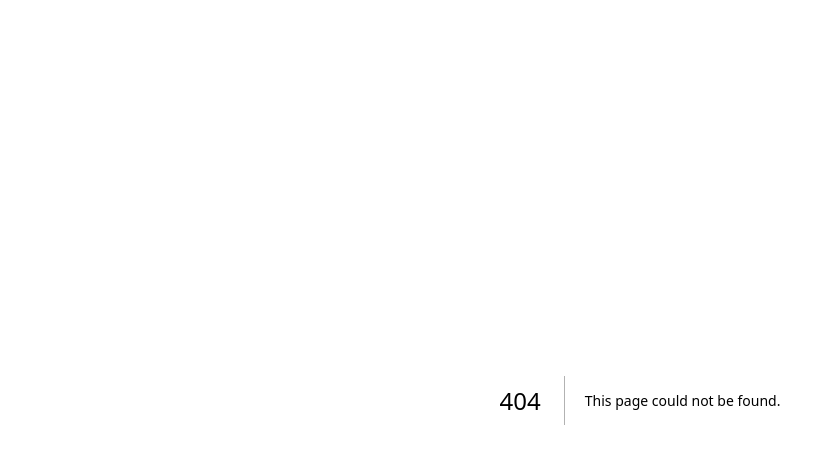
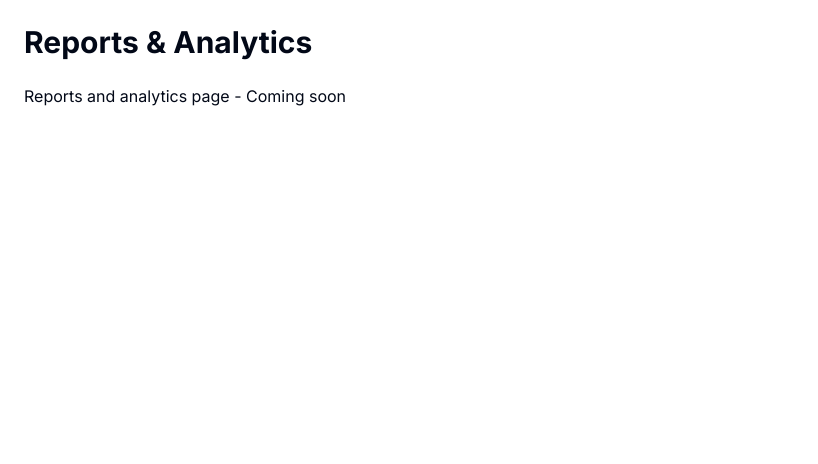
Before and after one commit to nzkritik/property-manager, a Next.js app: page /reports in a window 1280 px wide. Before the commit this address had no page. Shown: the top 464 px of the page, without its empty margins (0-818 px from the left). Built offline with nearby package versions, Linux system fonts and the light colour scheme.

Commit message:
placeholder pages

```diff
--- /dev/null
+++ b/src/app/properties/page.tsx
@@ -0,0 +1,8 @@
+export default function PropertiesPage() {
+  return (
+    <div className="container mx-auto p-6">
+      <h1 className="text-3xl font-bold mb-6">Properties</h1>
+      <p>Property management page - Coming soon</p>
+    </div>
+  );
+}
--- /dev/null
+++ b/src/app/reports/page.tsx
@@ -0,0 +1,8 @@
+export default function ReportsPage() {
+  return (
+    <div className="container mx-auto p-6">
+      <h1 className="text-3xl font-bold mb-6">Reports & Analytics</h1>
+      <p>Reports and analytics page - Coming soon</p>
+    </div>
+  );
+}
--- /dev/null
+++ b/src/app/transactions/page.tsx
@@ -0,0 +1,8 @@
+export default function TransactionsPage() {
+  return (
+    <div className="container mx-auto p-6">
+      <h1 className="text-3xl font-bold mb-6">Transactions</h1>
+      <p>Transaction tracking page - Coming soon</p>
+    </div>
+  );
+}
```
